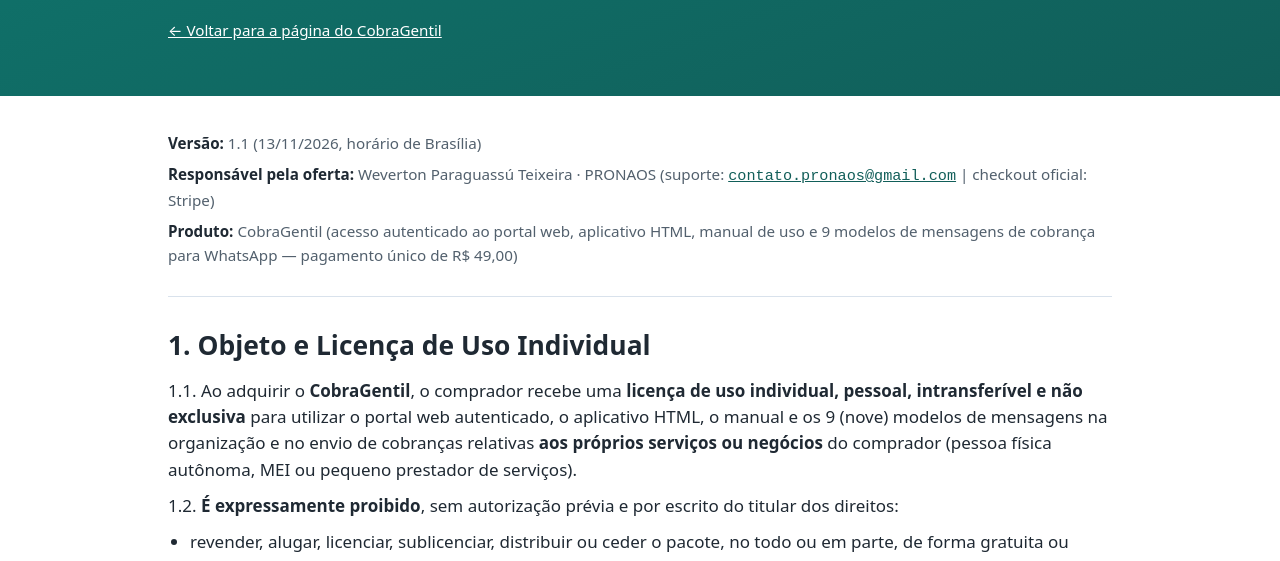
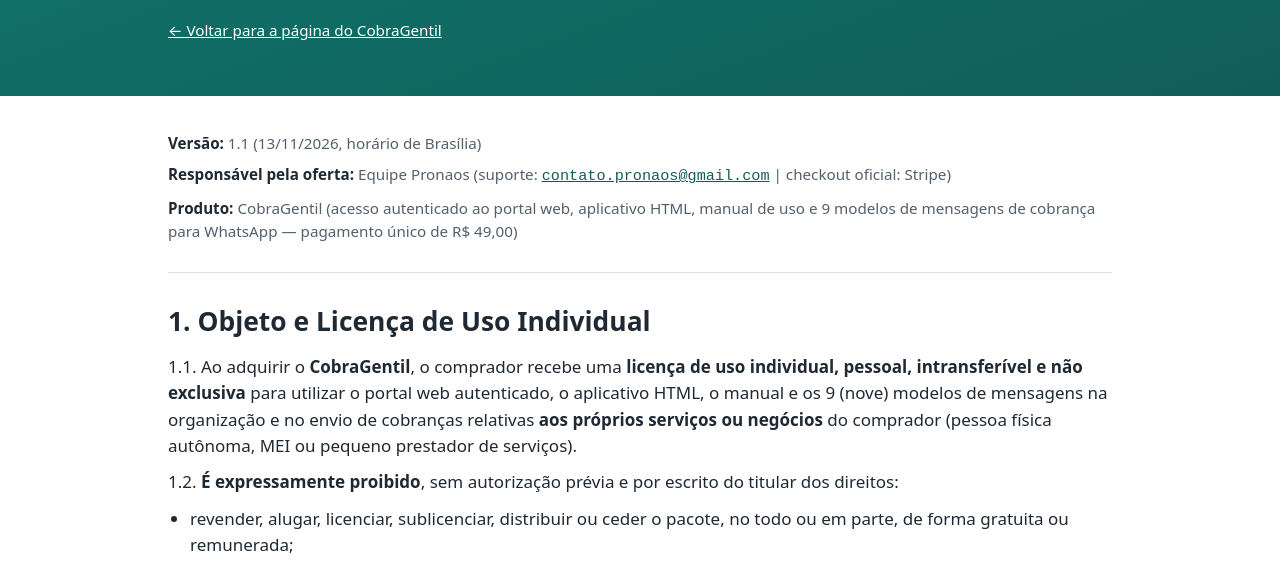
Before and after one commit to WevertonParaguassu/cobrag-site, a plain HTML site: page termos.html in a window 1280 px wide. Shown: the part 221-782 px from the top of the page. Drawn offline with Linux system fonts and the light colour scheme.

Commit message:
Atualiza o fornecedor visível para Equipe Pronaos

```diff
--- a/termos.html
+++ b/termos.html
@@ -44,7 +44,7 @@ a{color:var(--verde-esc)}
   <div class="wrap">
     <article>
 <p class="meta"><strong>Versão:</strong> 1.1 (13/11/2026, horário de Brasília)</p>
-<p class="meta"><strong>Responsável pela oferta:</strong> Weverton Paraguassú Teixeira · PRONAOS (suporte: <code><a href="mailto:contato.pronaos@gmail.com">contato.pronaos@gmail.com</a></code> | checkout oficial: Stripe)</p>
+<p class="meta"><strong>Responsável pela oferta:</strong> Equipe Pronaos (suporte: <code><a href="mailto:contato.pronaos@gmail.com">contato.pronaos@gmail.com</a></code> | checkout oficial: Stripe)</p>
 <p class="meta"><strong>Produto:</strong> CobraGentil (acesso autenticado ao portal web, aplicativo HTML, manual de uso e 9 modelos de mensagens de cobrança para WhatsApp — pagamento único de R$ 49,00)</p>
 <hr class="sep">
 <h2>1. Objeto e Licença de Uso Individual</h2>
@@ -75,7 +75,7 @@ a{color:var(--verde-esc)}
 <li>realizar cópias de segurança periódicas por meio da função de exportação (visto que limpar dados do navegador, trocar de aparelho ou usar navegação anônima pode apagar o <code>localStorage</code>);</li>
 <li>atender a eventuais pedidos dos titulares de dados (correção, confirmação ou eliminação) diretamente em seus registros locais.</li>
 </ul></li>
-<li><strong>b) Dados do próprio comprador (checkout Stripe, portal e suporte):</strong> na etapa de pagamento e no atendimento ao consumidor, o processamento financeiro é realizado diretamente pela plataforma <strong>Stripe</strong> (em ambiente próprio criptografado, sem que o vendedor tenha acesso ao número completo do cartão). O vendedor (<strong>Weverton Paraguassú Teixeira · PRONAOS</strong>) trata apenas os dados estritamente necessários (como nome, e-mail de compra e registros da transação recebidos via Stripe ou enviados voluntariamente para <code><a href="mailto:contato.pronaos@gmail.com">contato.pronaos@gmail.com</a></code>) para <strong>liberar e manter o acesso ao portal autenticado</strong> (e, posteriormente, ao pacote ZIP, quando elegível), prestar suporte técnico, cumprir obrigações legais/fiscais, prevenir fraudes e processar cancelamentos e reembolsos dentro do prazo legal (Art. 7º, incisos II, V e IX, da LGPD). Esses dados não são vendidos nem compartilhados com terceiros para fins de publicidade, podendo o comprador solicitar informações ou atendimento sobre seus dados pessoais diretamente pelo e-mail <code><a href="mailto:contato.pronaos@gmail.com">contato.pronaos@gmail.com</a></code>.</li>
+<li><strong>b) Dados do próprio comprador (checkout Stripe, portal e suporte):</strong> na etapa de pagamento e no atendimento ao consumidor, o processamento financeiro é realizado diretamente pela plataforma <strong>Stripe</strong> (em ambiente próprio criptografado, sem que o vendedor tenha acesso ao número completo do cartão). O vendedor (<strong>Equipe Pronaos</strong>) trata apenas os dados estritamente necessários (como nome, e-mail de compra e registros da transação recebidos via Stripe ou enviados voluntariamente para <code><a href="mailto:contato.pronaos@gmail.com">contato.pronaos@gmail.com</a></code>) para <strong>liberar e manter o acesso ao portal autenticado</strong> (e, posteriormente, ao pacote ZIP, quando elegível), prestar suporte técnico, cumprir obrigações legais/fiscais, prevenir fraudes e processar cancelamentos e reembolsos dentro do prazo legal (Art. 7º, incisos II, V e IX, da LGPD). Esses dados não são vendidos nem compartilhados com terceiros para fins de publicidade, podendo o comprador solicitar informações ou atendimento sobre seus dados pessoais diretamente pelo e-mail <code><a href="mailto:contato.pronaos@gmail.com">contato.pronaos@gmail.com</a></code>.</li>
 </ul>
 <p>3.3. <strong>Vedação à cobrança abusiva ou vexatória (Arts. 42 e 71 do CDC):</strong></p>
 <ul>
@@ -90,7 +90,7 @@ a{color:var(--verde-esc)}
 <p>4.2. <strong>Sem promessa de ganho ou recuperação garantida:</strong> a existência de demanda geral no mercado <strong>não garante vendas, faturamento, lucro nem recuperação efetiva de valores em atraso</strong>. O CobraGentil fornece organização e modelos de comunicação respeitosa, mas o pagamento depende exclusivamente da relação comercial e da capacidade financeira dos clientes do comprador.</p>
 <hr class="sep">
 <h2>5. Suporte, Legislação Aplicável e Disposições Gerais</h2>
-<p>5.1. <strong>Canal oficial de suporte:</strong> o responsável pela oferta é <strong>Weverton Paraguassú Teixeira · PRONAOS</strong>, com canal eletrônico oficial em <strong><a href="mailto:contato.pronaos@gmail.com">contato.pronaos@gmail.com</a></strong>. Dúvidas sobre acesso ao portal, login por e-mail, download do pacote ZIP (quando liberado), restauração de arquivo, garantia técnica ou exercício do direito de arrependimento devem ser encaminhadas para <strong><a href="mailto:contato.pronaos@gmail.com">contato.pronaos@gmail.com</a></strong>, informando o e-mail utilizado na compra pela Stripe.</p>
+<p>5.1. <strong>Canal oficial de suporte:</strong> o responsável pela oferta é <strong>Equipe Pronaos</strong>, com canal eletrônico oficial em <strong><a href="mailto:contato.pronaos@gmail.com">contato.pronaos@gmail.com</a></strong>. Dúvidas sobre acesso ao portal, login por e-mail, download do pacote ZIP (quando liberado), restauração de arquivo, garantia técnica ou exercício do direito de arrependimento devem ser encaminhadas para <strong><a href="mailto:contato.pronaos@gmail.com">contato.pronaos@gmail.com</a></strong>, informando o e-mail utilizado na compra pela Stripe.</p>
 <p>5.2. <strong>Vigência e alterações:</strong> esta licença aplica-se à versão 1.1 do CobraGentil adquirida pelo comprador, prevalecendo os termos vigentes na data da compra.</p>
 <p>5.3. <strong>Legislação aplicável:</strong> estes termos são regidos pelas leis da República Federativa do Brasil, especialmente pelo Código de Defesa do Consumidor (Lei nº 8.078/1990) e pela Lei Geral de Proteção de Dados Pessoais (Lei nº 13.709/2018).</p>
     </article>
@@ -99,7 +99,7 @@ a{color:var(--verde-esc)}
 
 <footer>
   <div class="wrap">
-    <p><b>Fornecedor responsável:</b> Weverton Paraguassú Teixeira · PRONAOS</p>
+    <p><b>Fornecedor responsável:</b> Equipe Pronaos</p>
     <p><b>Canal eletrônico oficial / suporte:</b> <a href="mailto:contato.pronaos@gmail.com">contato.pronaos@gmail.com</a></p>
     <p><b>Pagamento:</b> Stripe (checkout seguro com cartão de crédito, Pix ou boleto)</p>
     <p><a href="./index.html">Página inicial do CobraGentil</a> · Ferramenta organizacional, sem consultoria jurídica e sem garantia de quitação.</p>
```
Also changed, not shown: index.html (+2 -2 lines), obrigado.html (+1 -1 lines).
